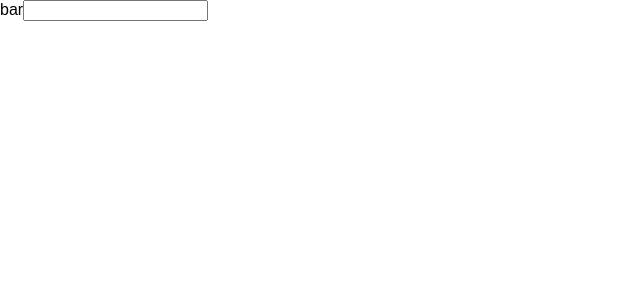
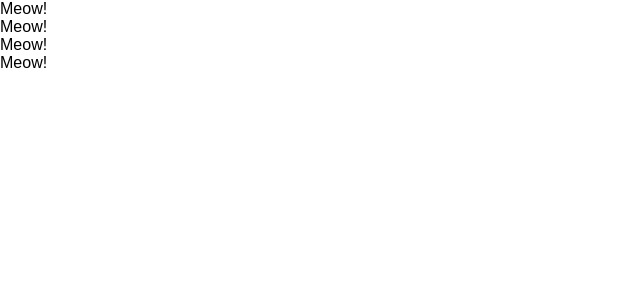
Before and after one commit to tamafuji770512/udemy-reactredux-crud-application, a React (Create React App) app: page / in a window 1280 px wide. Shown: the top 300 px of the page, without its empty margins (0-640 px from the left). Built offline with nearby package versions, Linux system fonts and the light colour scheme.

Commit message:
create class component and functional component

```diff
--- a/src/App.js
+++ b/src/App.js
@@ -1,5 +1,6 @@
-import React, { Component } from 'react';
+import React from 'react';
 
+/*
 class App extends Component {
   render() {
     return (
@@ -10,5 +11,21 @@ class App extends Component {
     )
   }
 }
+*/
+
+const App = () => {
+  return (
+    <div>
+      <Cat />
+      <Cat />
+      <Cat />
+      <Cat />
+    </div>
+  )
+}
+
+const Cat = () => {
+  return <div>Meow!</div>
+}
 
 export default App;
```
